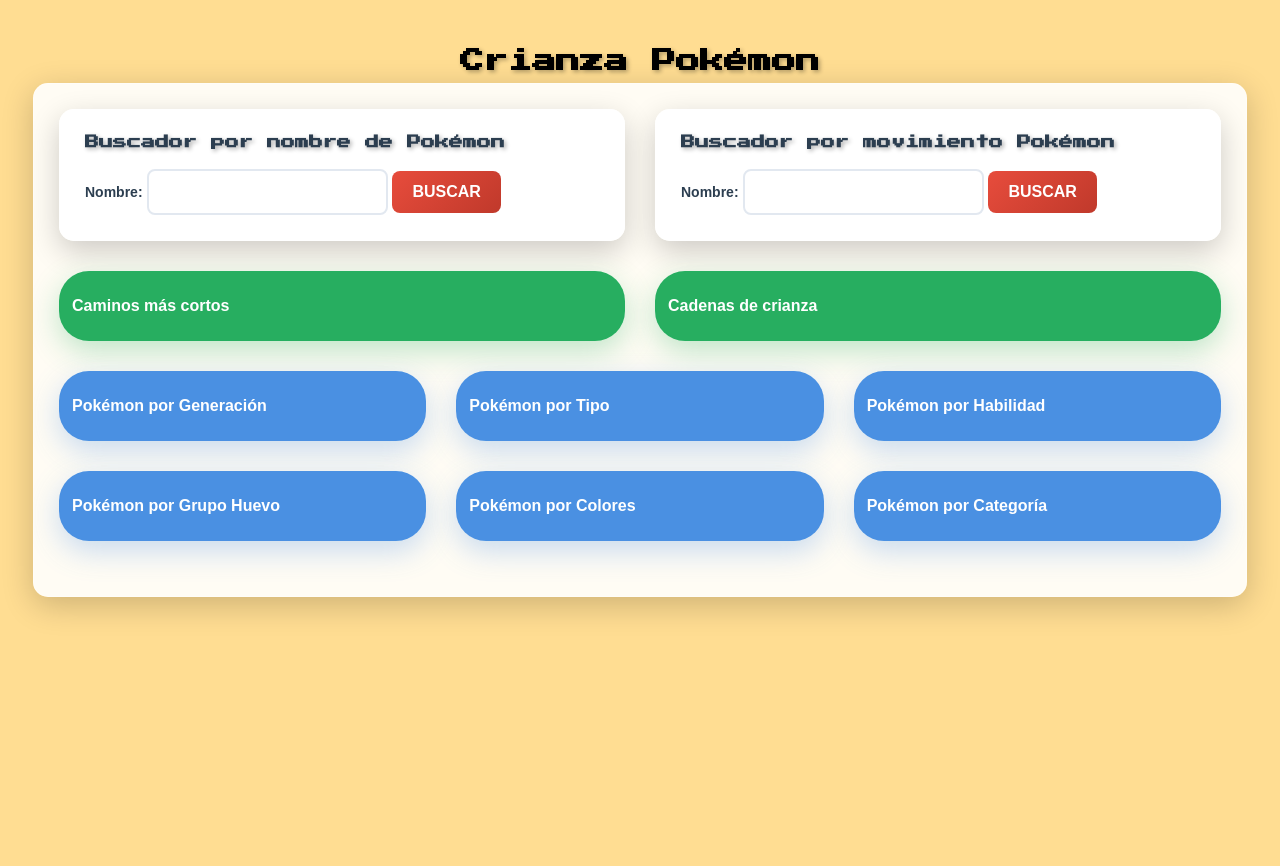
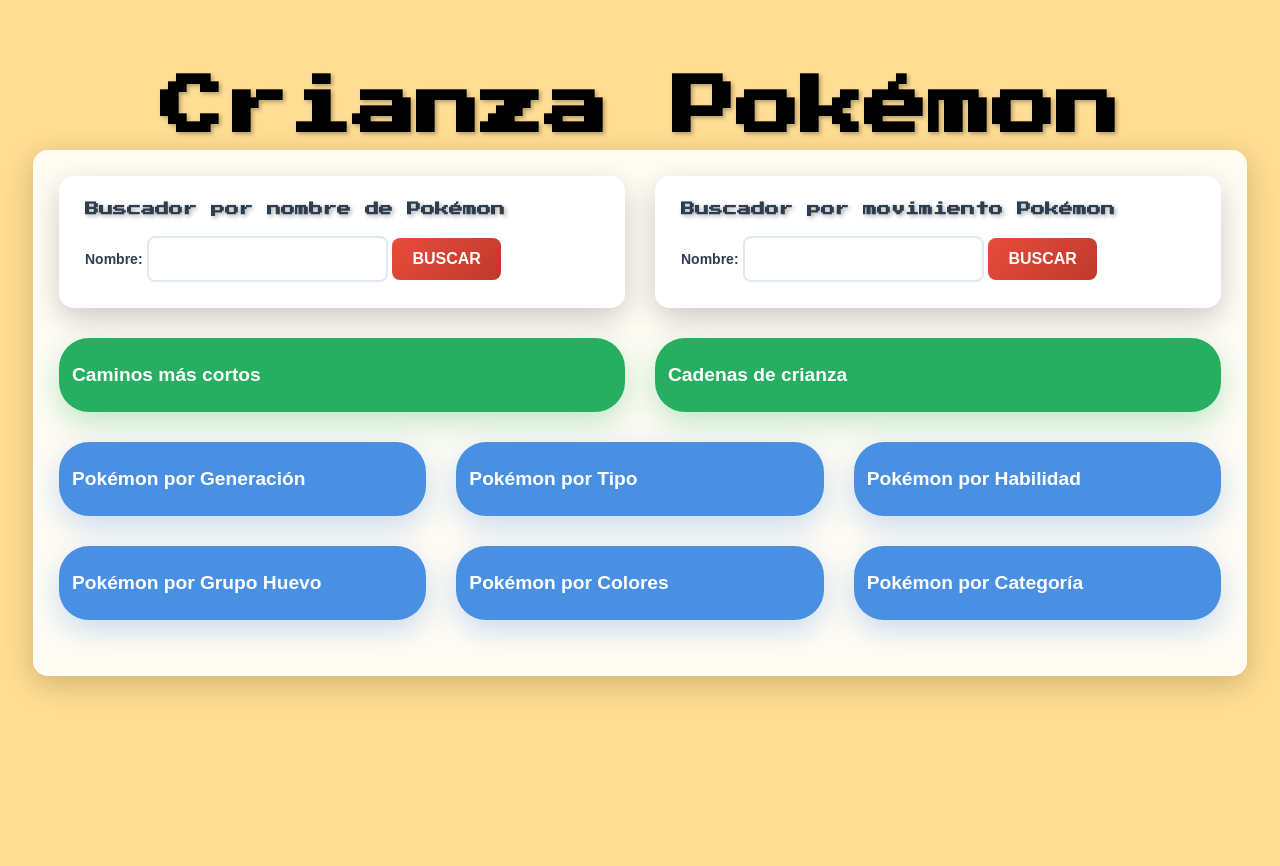
Before and after one commit to saguit03/PokemonBreeding, a Flask app: page / in a window 1280 px wide. Run offline with Flask 3, Linux system fonts and the light colour scheme.

Commit message:
Fuente más grande

```diff
--- a/static/index.css
+++ b/static/index.css
@@ -19,7 +19,7 @@
 
 h1 {
     color: var(--text-black);
-    font-size: 24px;
+    font-size: 4em;
     text-shadow: var(--text-shadow-main);
     margin-bottom: 10px;
 }
@@ -91,6 +91,7 @@
 a {
     display: block;
     padding: 25px 12px;
+    font-size: larger;
     background: var(--bg-body-mandarin);
     color: var(--text-white);
     text-decoration: none;
```
